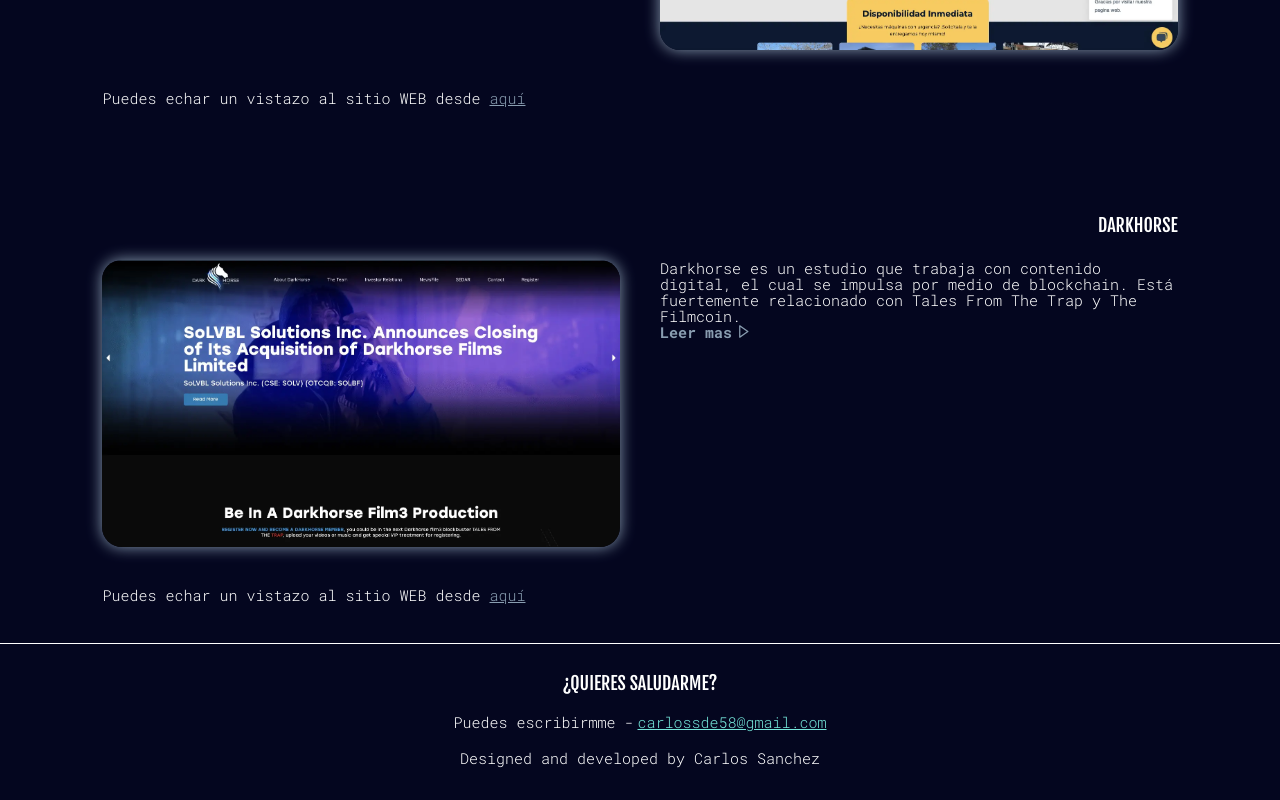
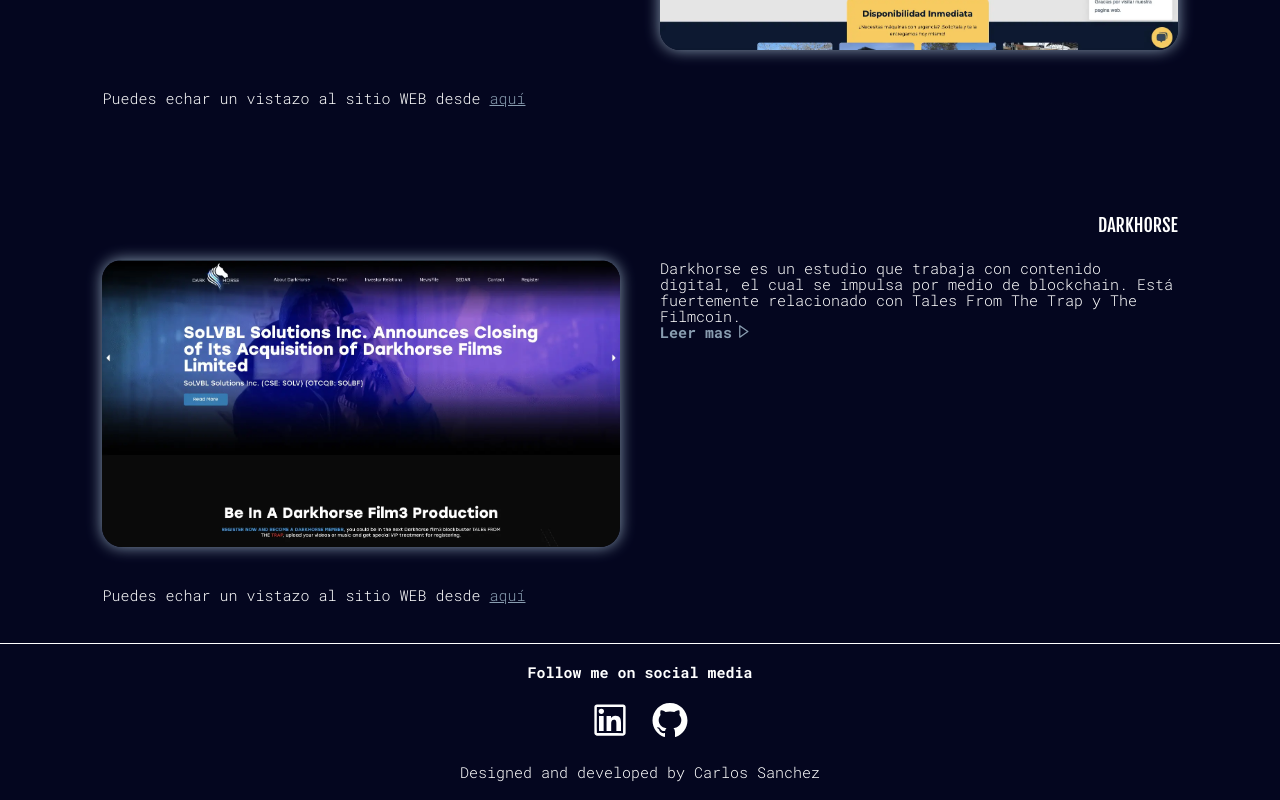
Before and after one commit to scarlos723/vite-portafolio, a React (Vite) app: page / in a window 1280 px wide. Shown: the part 2156-2956 px from the top of the page. Built offline with nearby package versions, Linux system fonts and the light colour scheme.

Commit message:
update footer

```diff
--- a/src/components/Contact/index.jsx
+++ b/src/components/Contact/index.jsx
@@ -1,13 +1,22 @@
 // import { SiWhatsapp } from 'react-icons/si'
 import { Container } from './styles'
+import { AiOutlineLinkedin, AiFillGithub } from 'react-icons/ai'
 
 export default function Contact () {
   return (
     <Container>
-      <section>
-        <h3>¿Quieres saludarme?</h3>
-        <p>Puedes escribirmme - <a href="mailto:carlossde58@gmail.com">carlossde58@gmail.com</a></p>
-        {/* <p> <SiWhatsapp /> Whatsapp - 3205105983</p> */}
+      <p>
+        <strong>
+          Follow me on social media
+        </strong>
+      </p>
+      <section className='social-bar'>
+        <a href='https://www.linkedin.com/in/carlos-sanchez-69b277196/'>
+          <AiOutlineLinkedin color='white' size={40}/>
+        </a>
+        <a href="https://github.com/scarlos723">
+          <AiFillGithub color='white' size={40}/>
+        </a>
       </section>
       <section>
         <p>Designed and developed by Carlos Sanchez</p>
--- a/src/components/Contact/styles.jsx
+++ b/src/components/Contact/styles.jsx
@@ -9,6 +9,16 @@
   border-top: 0.5px solid #ffffff;
   padding-top: 20px;
   gap: 20px;
+  p{
+    text-align: center;
+  }
+  .social-bar{
+    display: flex;
+    flex-flow: row nowrap;
+    align-items: center;
+    justify-content: center;
+    gap: 20px;
+  }
   section{
     display: flex;
     flex-direction: column;
```
